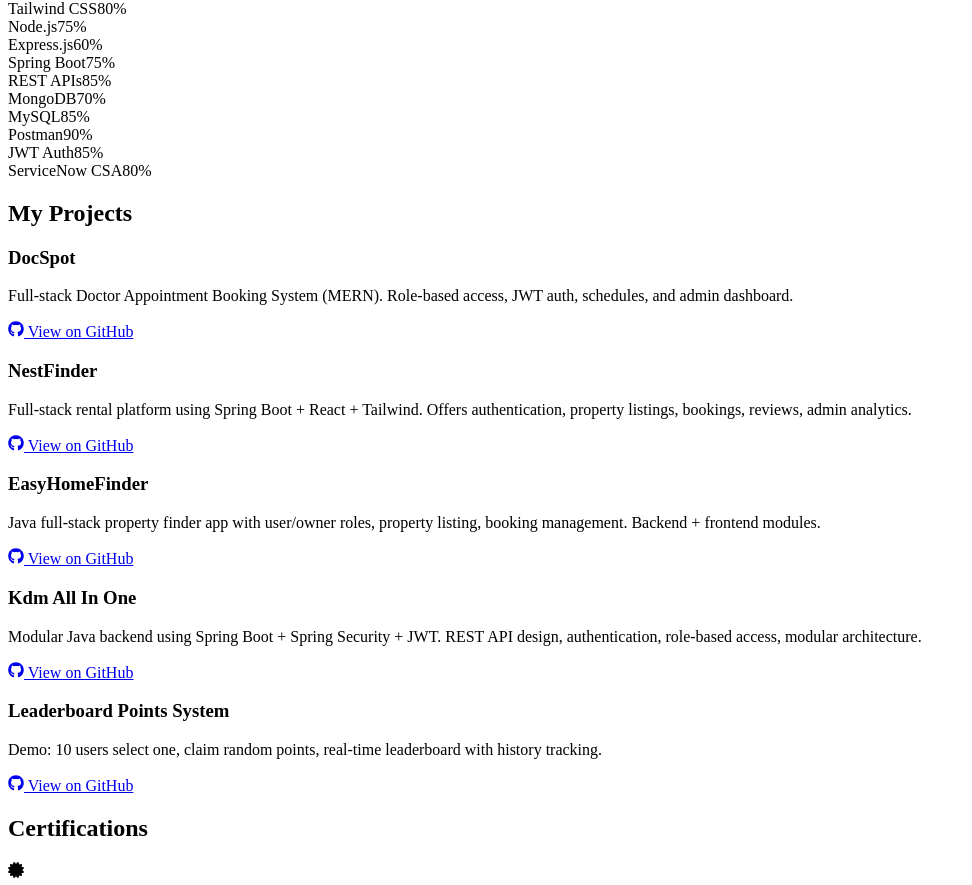
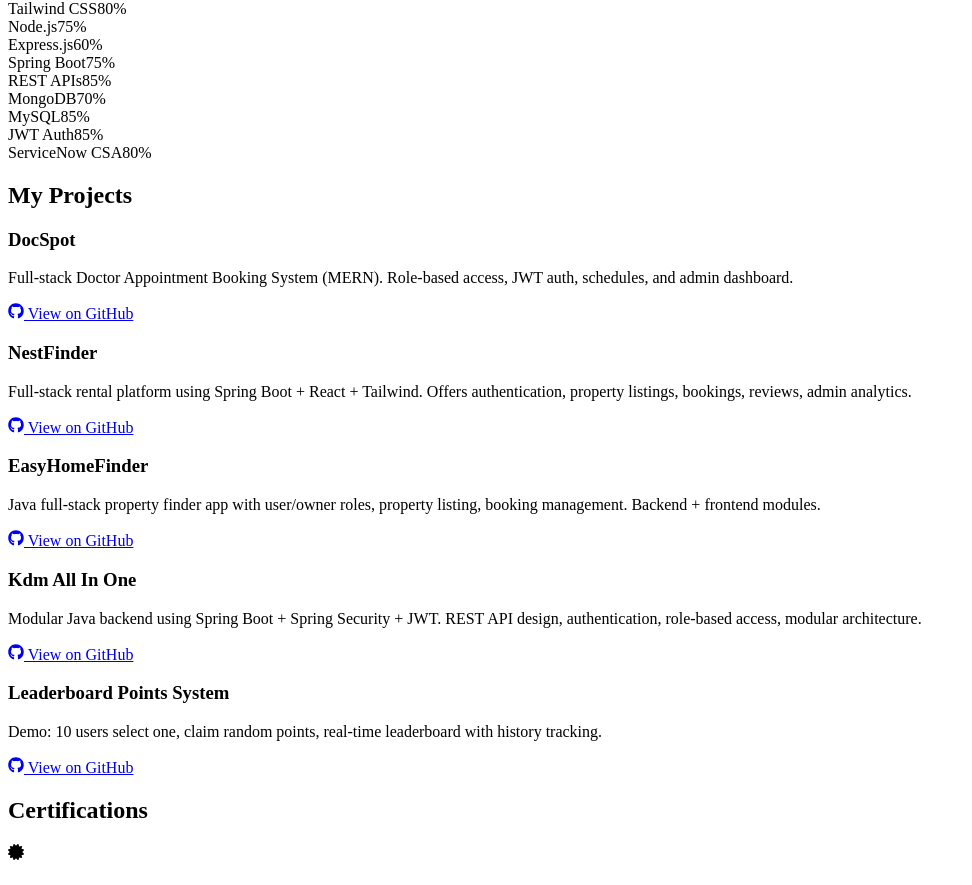
Before and after one commit to kdurgamaheshm/KDurgaMahesh, a React (Create React App) app: page / in a window 1280 px wide. Shown: the part 2357-3242 px from the top of the page, without its empty margins (0-972 px from the left). Built offline with nearby package versions, Linux system fonts and the light colour scheme; no server answers.

Commit message:
Update Skills.jsx

```diff
--- a/src/components/Skills.jsx
+++ b/src/components/Skills.jsx
@@ -14,7 +14,6 @@
         { name: "REST APIs", percent: 85 },
         { name: "MongoDB", percent: 70 },
         { name: "MySQL", percent: 85 },
-        { name: "Postman", percent: 90 },
         { name: "JWT Auth", percent: 85 },
         { name: "ServiceNow CSA", percent: 80 },
     ];
```
